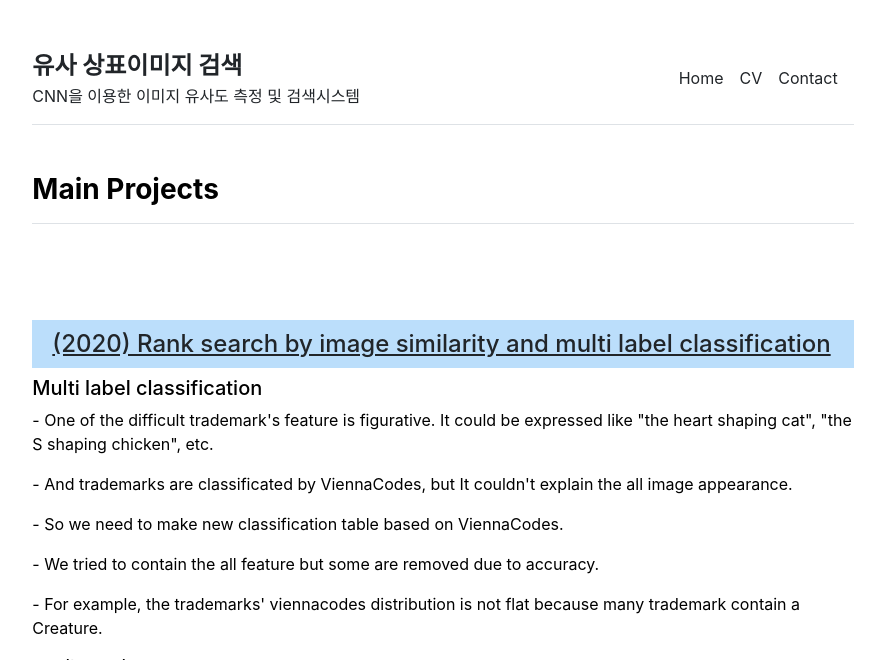
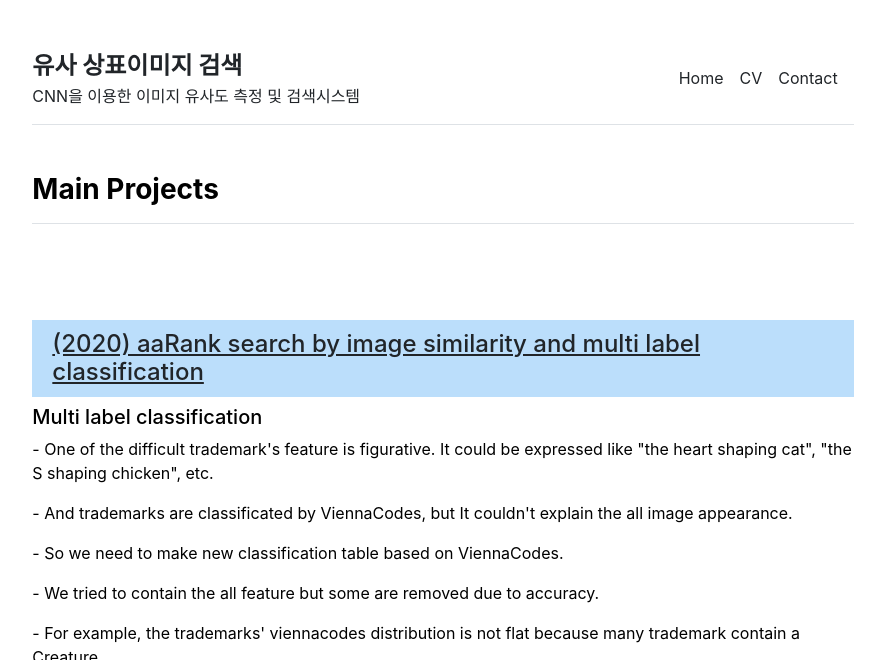
Before and after one commit to HyeongminMoon/FRCNN_trademark_similarity, a Jekyll site: the page built from index.md, in a window 1280 px wide and 900 px high, cut to the strip 0-660 px from the top of the window. Shown: the whole strip, without its empty margins (197-1082 px from the left). Built offline with Jekyll 4.4.1, drawn with Linux system fonts in a browser that asks for light colours.

Commit message:
Update publications.html

```diff
--- a/_includes/publications.html
+++ b/_includes/publications.html
@@ -16,7 +16,7 @@
 </div>
 
 
-<h4 class="b" id="frcnn"><A href = "https://github.com/HyeongminMoon/FRCNN_trademark_similarity">(2020) Rank search by image similarity and multi label classification </A></h4>
+<h4 class="b" id="frcnn"><A href = "https://github.com/HyeongminMoon/FRCNN_trademark_similarity">(2020) aaRank search by image similarity and multi label classification </A></h4>
 
 
 <h5> Multi label classification </h5>
```
